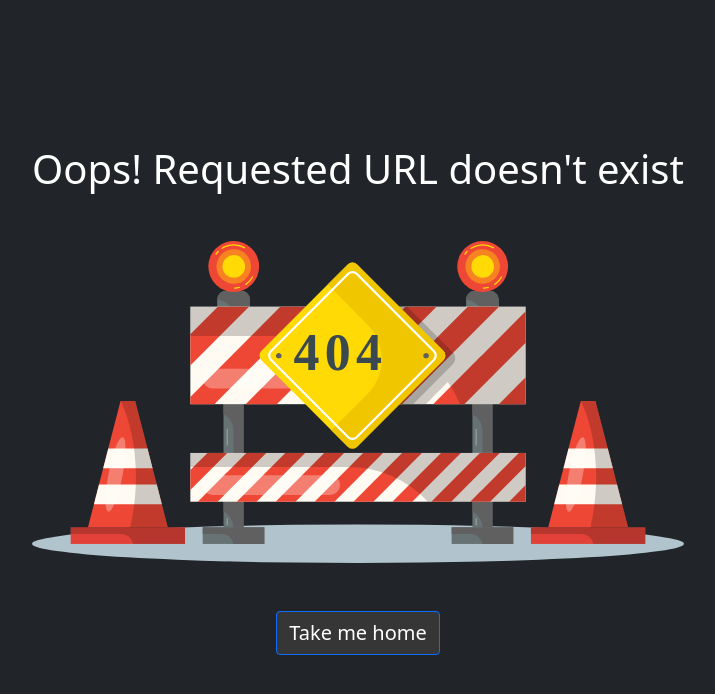
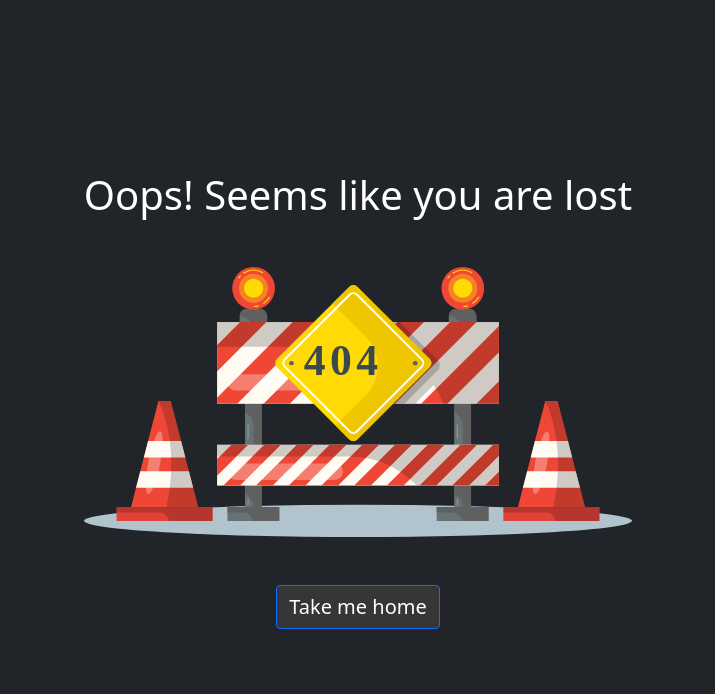
Before and after one commit to Joshuafrankle/mini-conf, a React (Create React App) app: page /404 in a window 1280 px wide. Shown: the top 694 px of the page, without its empty margins (282-997 px from the left). Built offline with nearby package versions, Linux system fonts and the light colour scheme; no server answers.

Commit message:
changed message

```diff
--- a/src/pages/Error404.jsx
+++ b/src/pages/Error404.jsx
@@ -12,7 +12,7 @@ function Error404() {
       >
         <div className="text-center">
           <h1 className="stream-text text-white mb-5">
-            Oops! Requested URL doesn't exist
+            Oops! Seems like you are lost
           </h1>
           <img src={LaptopLogo} className="" alt="Page not found" />
           <button
```
